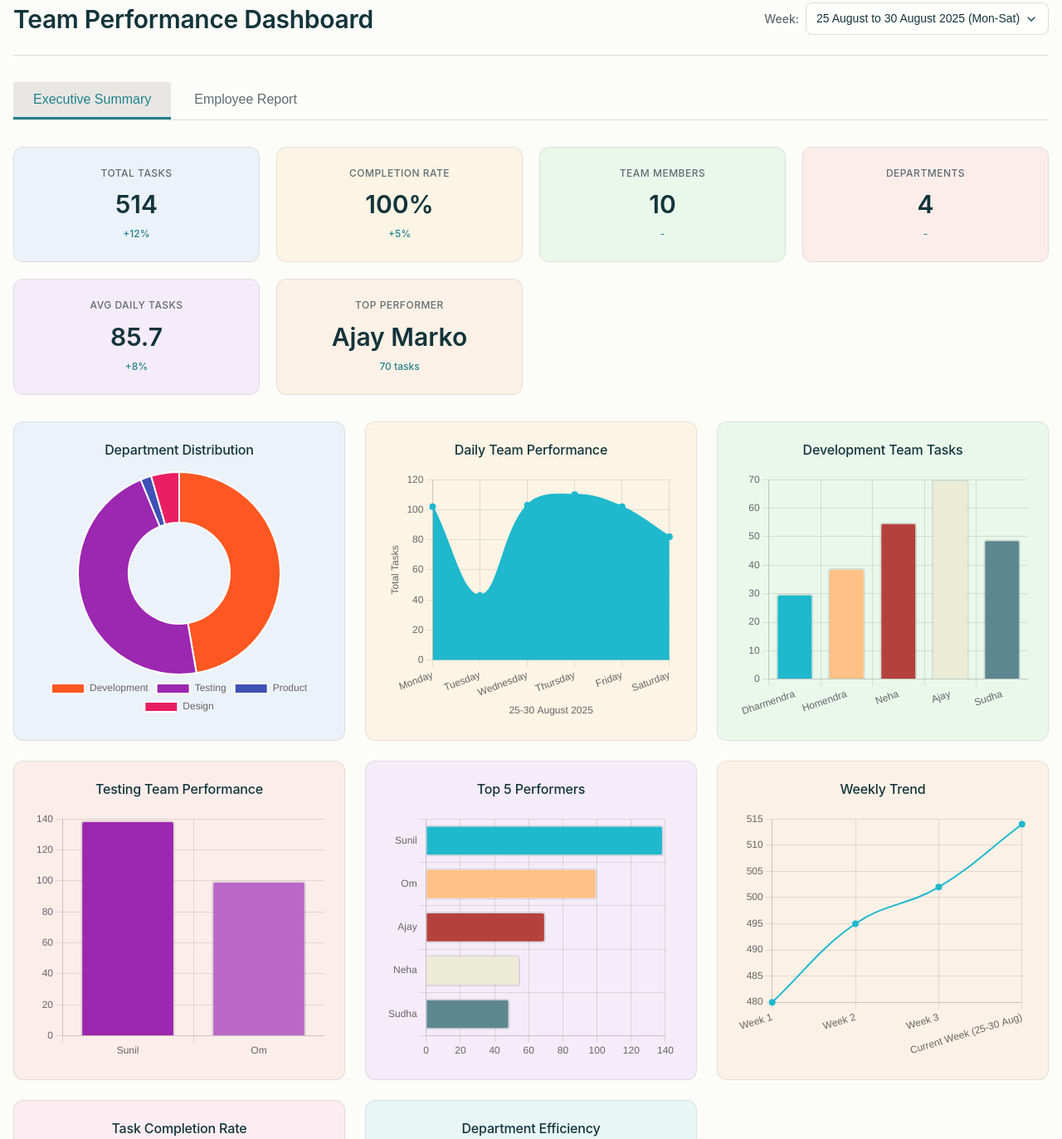
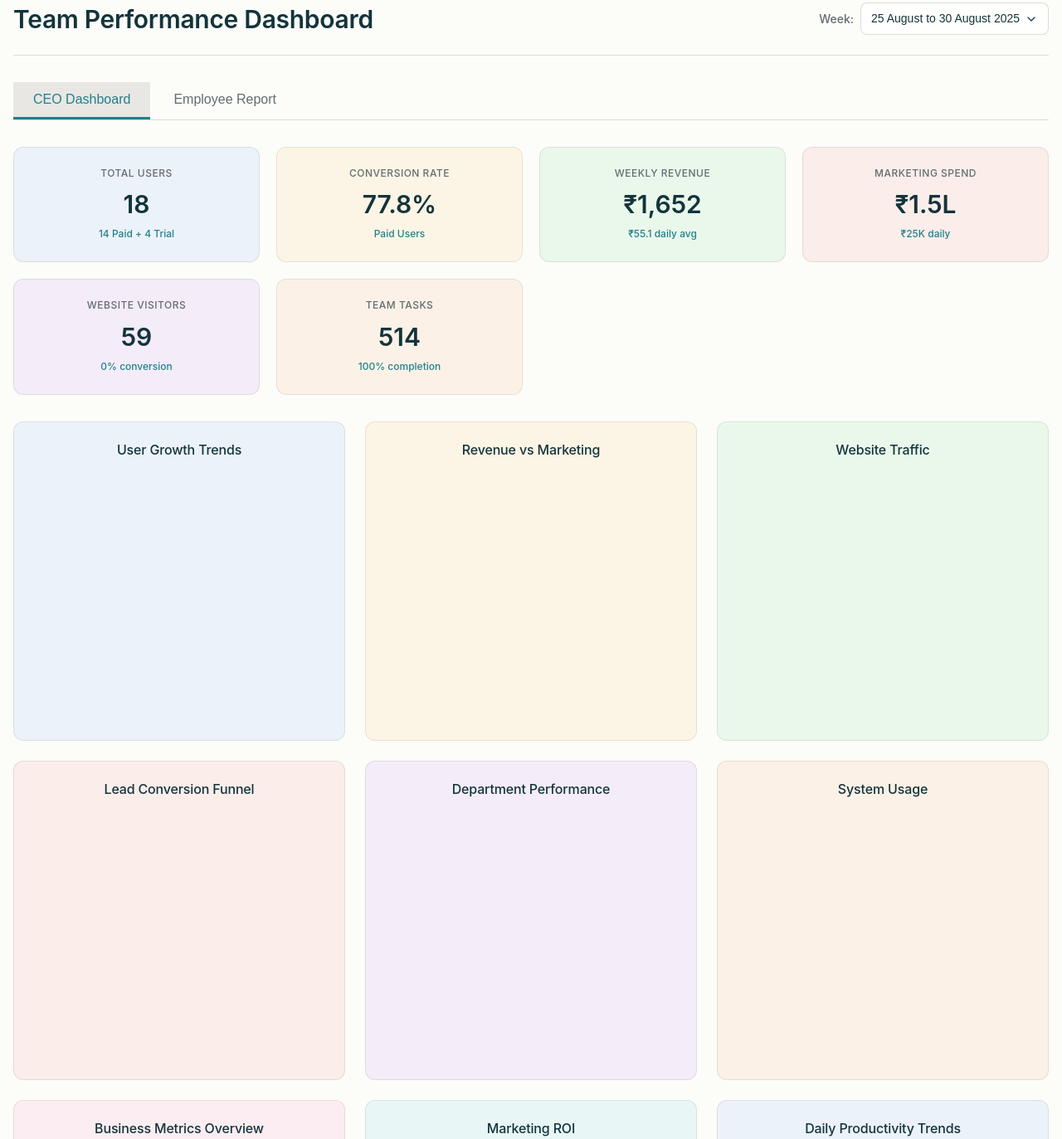
Before and after one commit to enterahemant/ceodashboard, a plain HTML site: page index.html in a window 1280 px wide. Shown: the part 21-1394 px from the top of the page at 83% size. Drawn offline with nearby package versions, Linux system fonts and the light colour scheme; a web font is replaced by a local one.

Commit message:
Update index.html
fixed minor issues

```diff
--- a/index.html
+++ b/index.html
@@ -15,9 +15,7 @@
             <div class="week-selector">
                 <label for="weekSelect">Week:</label>
                 <select id="weekSelect" class="form-control">
-                    <option value="current">25 August to 30 August 2025 (Mon-Sat)</option>
-                    <option value="week1">18 Aug - 23 Aug 2025</option>
-                    <option value="week2">11 Aug - 16 Aug 2025</option>
+                    <option value="current">25 August to 30 August 2025</option>
                 </select>
             </div>
         </header>
@@ -25,105 +23,111 @@
         <!-- Tab Navigation -->
         <nav class="tab-navigation">
             <button class="tab-button active" data-tab="executive" onclick="switchTab('executive')">
-                Executive Summary
+                CEO Dashboard
             </button>
             <button class="tab-button" data-tab="employee" onclick="switchTab('employee')">
                 Employee Report
             </button>
         </nav>
 
-        <!-- Executive Summary Tab -->
+        <!-- CEO Dashboard Tab - ONLY Business Metrics -->
         <div id="executiveTab" class="tab-content active">
             <!-- KPI Cards -->
             <div class="kpi-section">
                 <div class="kpi-grid">
                     <div class="kpi-card" style="background: var(--color-bg-1)">
-                        <h3>Total Tasks</h3>
-                        <div class="kpi-value">514</div>
-                        <div class="kpi-change">+12%</div>
+                        <h3>Total Users</h3>
+                        <div class="kpi-value">18</div>
+                        <div class="kpi-change">14 Paid + 4 Trial</div>
                     </div>
                     <div class="kpi-card" style="background: var(--color-bg-2)">
-                        <h3>Completion Rate</h3>
-                        <div class="kpi-value">100%</div>
-                        <div class="kpi-change">+5%</div>
+                        <h3>Conversion Rate</h3>
+                        <div class="kpi-value">77.8%</div>
+                        <div class="kpi-change">Paid Users</div>
                     </div>
                     <div class="kpi-card" style="background: var(--color-bg-3)">
-                        <h3>Team Members</h3>
-                        <div class="kpi-value">10</div>
-                        <div class="kpi-change">-</div>
+                        <h3>Weekly Revenue</h3>
+                        <div class="kpi-value">₹1,652</div>
+                        <div class="kpi-change">₹55.1 daily avg</div>
                     </div>
                     <div class="kpi-card" style="background: var(--color-bg-4)">
-                        <h3>Departments</h3>
-                        <div class="kpi-value">4</div>
-                        <div class="kpi-change">-</div>
+                        <h3>Marketing Spend</h3>
+                        <div class="kpi-value">₹1.5L</div>
+                        <div class="kpi-change">₹25K daily</div>
                     </div>
                     <div class="kpi-card" style="background: var(--color-bg-5)">
-                        <h3>Avg Daily Tasks</h3>
-                        <div class="kpi-value">85.7</div>
-                        <div class="kpi-change">+8%</div>
+                        <h3>Website Visitors</h3>
+                        <div class="kpi-value">59</div>
+                        <div class="kpi-change">0% conversion</div>
                     </div>
                     <div class="kpi-card" style="background: var(--color-bg-6)">
-                        <h3>Top Performer</h3>
-                        <div class="kpi-value">Ajay Marko</div>
-                        <div class="kpi-change">70 tasks</div>
+                        <h3>Team Tasks</h3>
+                        <div class="kpi-value">514</div>
+                        <div class="kpi-change">100% completion</div>
                     </div>
                 </div>
             </div>
 
-            <!-- Executive Charts Grid -->
+            <!-- CEO Business Charts Grid - 9 Charts Total -->
             <div class="executive-charts-grid">
                 <div class="chart-card" style="background: var(--color-bg-1)">
-                    <h3>Department Distribution</h3>
+                    <h3>User Growth Trends</h3>
                     <div class="chart-container" style="position: relative; height: 300px">
-                        <canvas id="deptDistChart"></canvas>
+                        <canvas id="userGrowthChart"></canvas>
                     </div>
                 </div>
                 <div class="chart-card" style="background: var(--color-bg-2)">
-                    <h3>Daily Team Performance</h3>
+                    <h3>Revenue vs Marketing</h3>
                     <div class="chart-container" style="position: relative; height: 300px">
-                        <canvas id="dailyPerfChart"></canvas>
+                        <canvas id="revenueMarketingChart"></canvas>
                     </div>
                 </div>
                 <div class="chart-card" style="background: var(--color-bg-3)">
-                    <h3>Development Team Tasks</h3>
+                    <h3>Website Traffic</h3>
                     <div class="chart-container" style="position: relative; height: 300px">
-                        <canvas id="devTeamChart"></canvas>
+                        <canvas id="websiteTrafficChart"></canvas>
                     </div>
                 </div>
                 <div class="chart-card" style="background: var(--color-bg-4)">
-                    <h3>Testing Team Performance</h3>
+                    <h3>Lead Conversion Funnel</h3>
                     <div class="chart-container" style="position: relative; height: 300px">
-                        <canvas id="testTeamChart"></canvas>
+                        <canvas id="leadConversionChart"></canvas>
                     </div>
                 </div>
                 <div class="chart-card" style="background: var(--color-bg-5)">
-                    <h3>Top 5 Performers</h3>
+                    <h3>Department Performance</h3>
                     <div class="chart-container" style="position: relative; height: 300px">
-                        <canvas id="topPerfChart"></canvas>
+                        <canvas id="deptPerformanceChart"></canvas>
                     </div>
                 </div>
                 <div class="chart-card" style="background: var(--color-bg-6)">
-                    <h3>Weekly Trend</h3>
+                    <h3>System Usage</h3>
                     <div class="chart-container" style="position: relative; height: 300px">
-                        <canvas id="weeklyTrendChart"></canvas>
+                        <canvas id="systemUsageChart"></canvas>
                     </div>
                 </div>
                 <div class="chart-card" style="background: var(--color-bg-7)">
-                    <h3>Task Completion Rate</h3>
+                    <h3>Business Metrics Overview</h3>
                     <div class="chart-container" style="position: relative; height: 300px">
-                        <canvas id="completionChart"></canvas>
+                        <canvas id="businessOverviewChart"></canvas>
                     </div>
                 </div>
                 <div class="chart-card" style="background: var(--color-bg-8)">
-                    <h3>Department Efficiency</h3>
+                    <h3>Marketing ROI</h3>
                     <div class="chart-container" style="position: relative; height: 300px">
-                        <canvas id="efficiencyChart"></canvas>
+                        <canvas id="marketingROIChart"></canvas>
+                    </div>
+                </div>
+                <div class="chart-card" style="background: var(--color-bg-1)">
+                    <h3>Daily Productivity Trends</h3>
+                    <div class="chart-container" style="position: relative; height: 300px">
+                        <canvas id="productivityTrendsChart"></canvas>
                     </div>
                 </div>
             </div>
         </div>
 
-        <!-- Employee Report Tab -->
+        <!-- Employee Report Tab - ONLY Department Summary + Individual Charts -->
         <div id="employeeTab" class="tab-content">
             <!-- Department Summary Cards -->
             <div class="dept-summary-section">
@@ -283,7 +287,6 @@
                                 <h4>Om Sain</h4>
                                 <p>Quality Analyst</p>
                                 <span class="task-count">100 tasks</span>
-                                <span class="leave-indicator">Leave: Wed</span>
                             </div>
                             <div class="chart-container" style="position: relative; height: 250px">
                                 <canvas id="omChart"></canvas>
@@ -313,7 +316,6 @@
                                 <h4>Sakshi Bhuwal</h4>
                                 <p>Process Coordinator</p>
                                 <span class="task-count">6 tasks</span>
-                                <span class="leave-indicator">Leave: Thu</span>
                             </div>
                             <div class="chart-container" style="position: relative; height: 250px">
                                 <canvas id="sakshiChart"></canvas>
```
